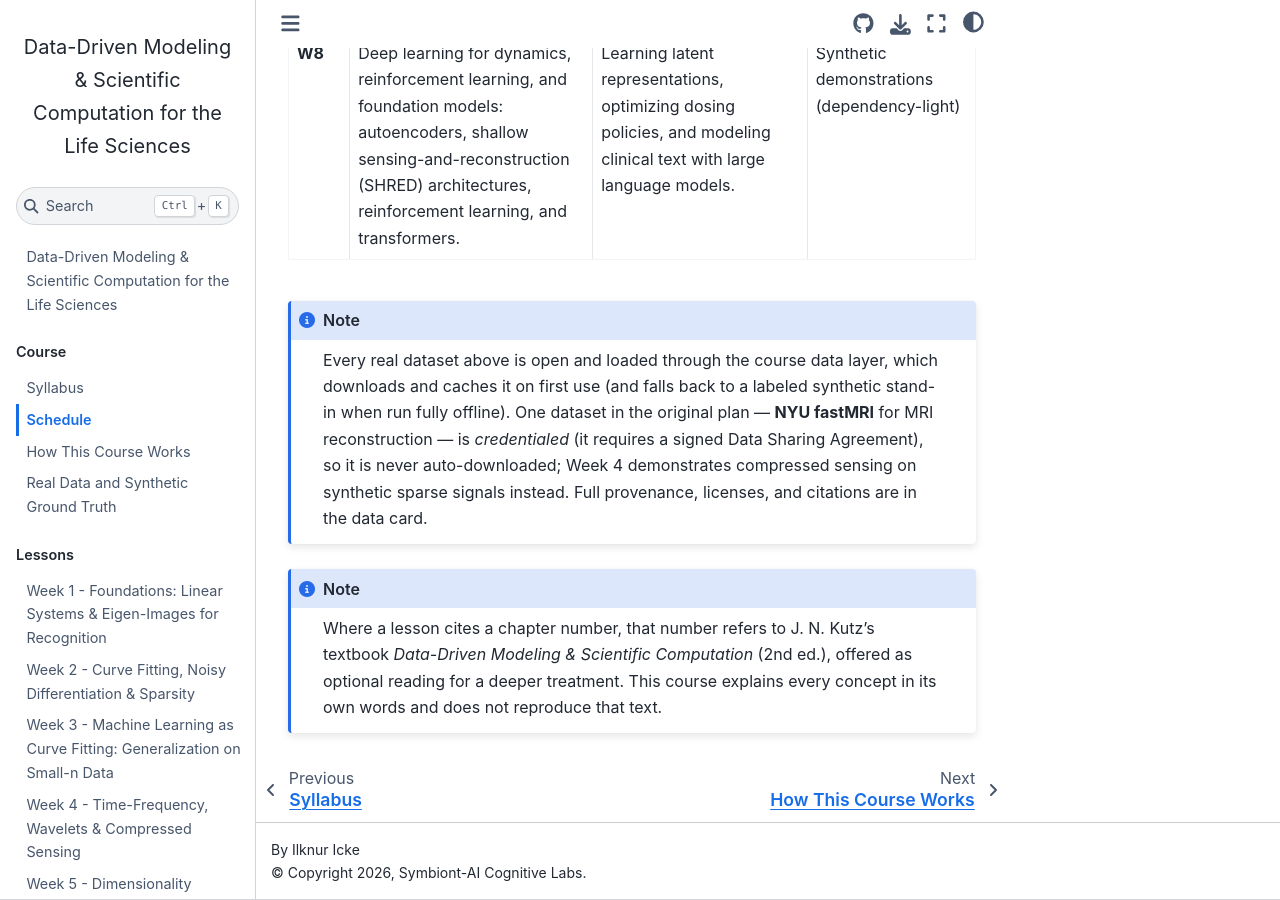
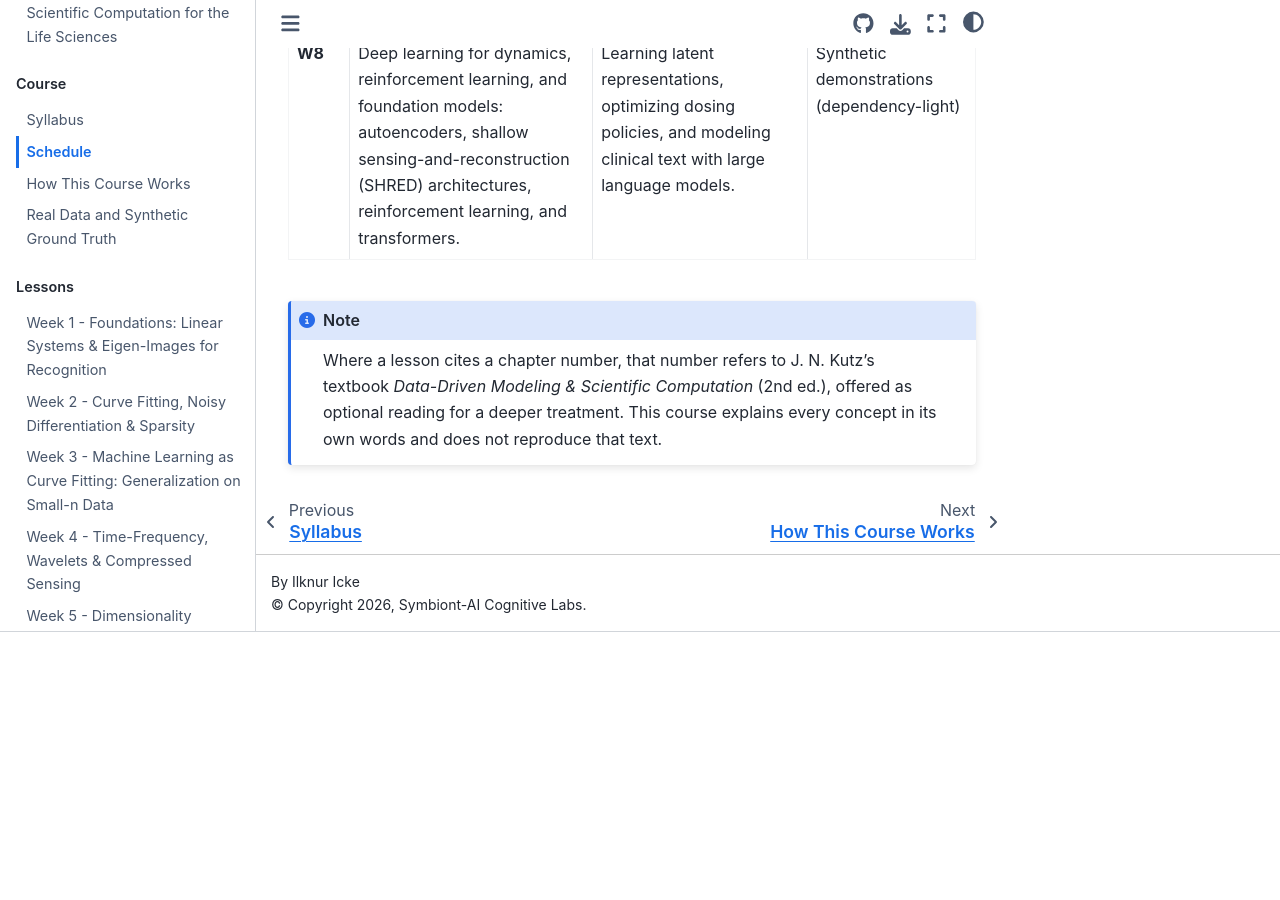
Before and after one commit to symbiont-ai/ddm4bio, a Jupyter Book: the page built from book/schedule.md, in a window 1280 px wide and 900 px high, scrolled down 1526 px. Built offline with Jupyter Book 1.0.4 settings and Sphinx 7.4.7 and the Sphinx Book theme 1.1.4, drawn with Linux system fonts in a browser that asks for light colours; after the commit the page ends 2158 px from its top, so only the background shows below that.

Commit message:
Schedule: drop the internal data-layer/fastMRI note from the public page
Remove the note describing the caching/offline-fallback mechanics and the
fastMRI credentialing decision — internal implementation detail the public
schedule does not need. The Dataset column and the Data & ground truth page
already communicate what learners need.

Co-Authored-By: Claude Opus 4.8 <noreply@anthropic.com>

````diff
--- a/book/schedule.md
+++ b/book/schedule.md
@@ -19,15 +19,6 @@ dataset with a **synthetic ground-truth fixture** — see
 | **W8** | Deep learning for dynamics, reinforcement learning, and foundation models: autoencoders, shallow sensing-and-reconstruction (SHRED) architectures, reinforcement learning, and transformers. | Learning latent representations, optimizing dosing policies, and modeling clinical text with large language models. | Synthetic demonstrations (dependency-light) |
 
 ```{note}
-Every real dataset above is open and loaded through the course data layer, which
-downloads and caches it on first use (and falls back to a labeled synthetic stand-in
-when run fully offline). One dataset in the original plan — **NYU fastMRI** for MRI
-reconstruction — is *credentialed* (it requires a signed Data Sharing Agreement), so it
-is never auto-downloaded; Week 4 demonstrates compressed sensing on synthetic sparse
-signals instead. Full provenance, licenses, and citations are in the data card.
-```
-
-```{note}
 Where a lesson cites a chapter number, that number refers to J. N. Kutz's textbook
 *Data-Driven Modeling & Scientific Computation* (2nd ed.), offered as optional reading
 for a deeper treatment. This course explains every concept in its own words and does not
````
